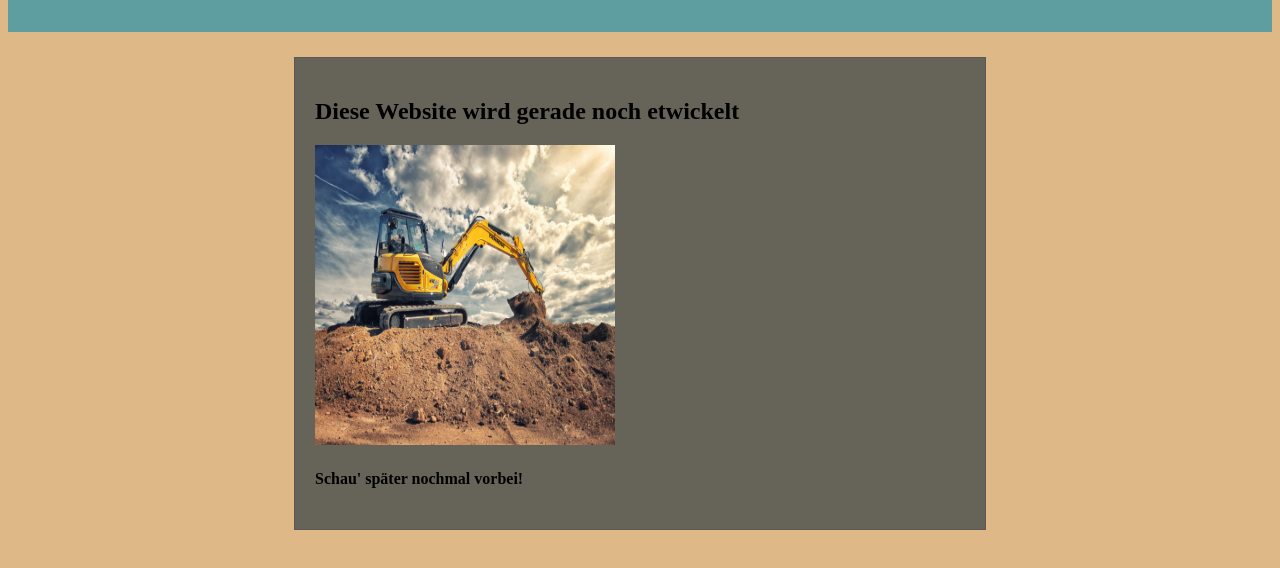
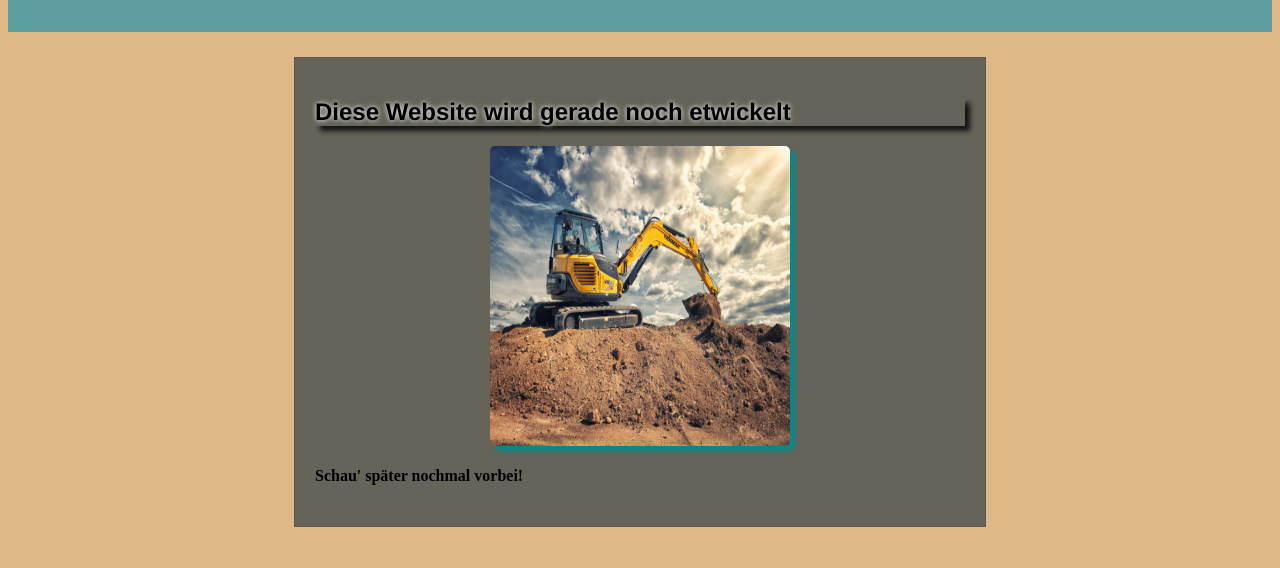
Before and after one commit to D02-1/favourite-person-KissLaszl0, a plain HTML site: page index.html in a window 1280 px wide. Shown: the part 106-674 px from the top of the page. Drawn offline with Linux system fonts and the light colour scheme.

Commit message:
change style.css

```diff
--- a/style.css
+++ b/style.css
@@ -22,3 +22,15 @@ body{
 
     margin: 25px auto 15px auto;
  }
+ .container img{
+    width: 300px;
+    margin: 0px auto;
+    display: block;
+    border-radius: 5px;
+    box-shadow: 5px 5px 5px darkcyan;
+}
+.container h2{
+    font-family: 'Franklin Gothic Medium', 'Arial Narrow', Arial, sans-serif;
+    box-shadow: 5px 5px 5px rgb(20, 19, 18);
+    text-shadow: 0px 0px 5px white;
+}
```
